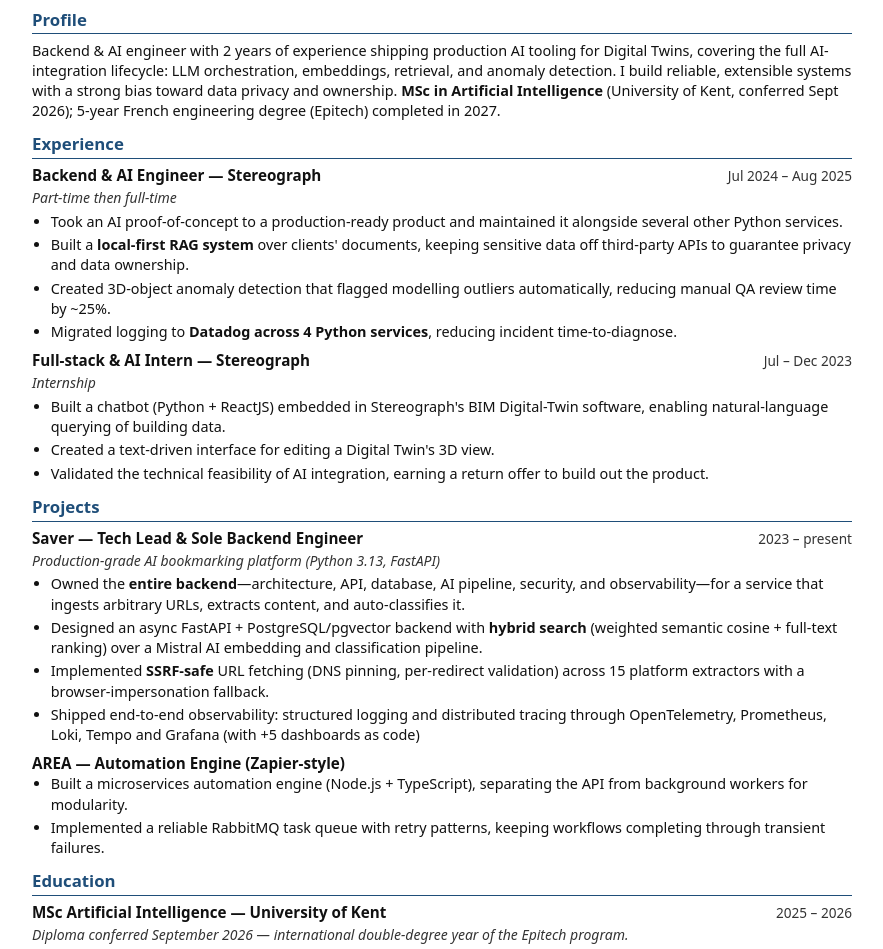
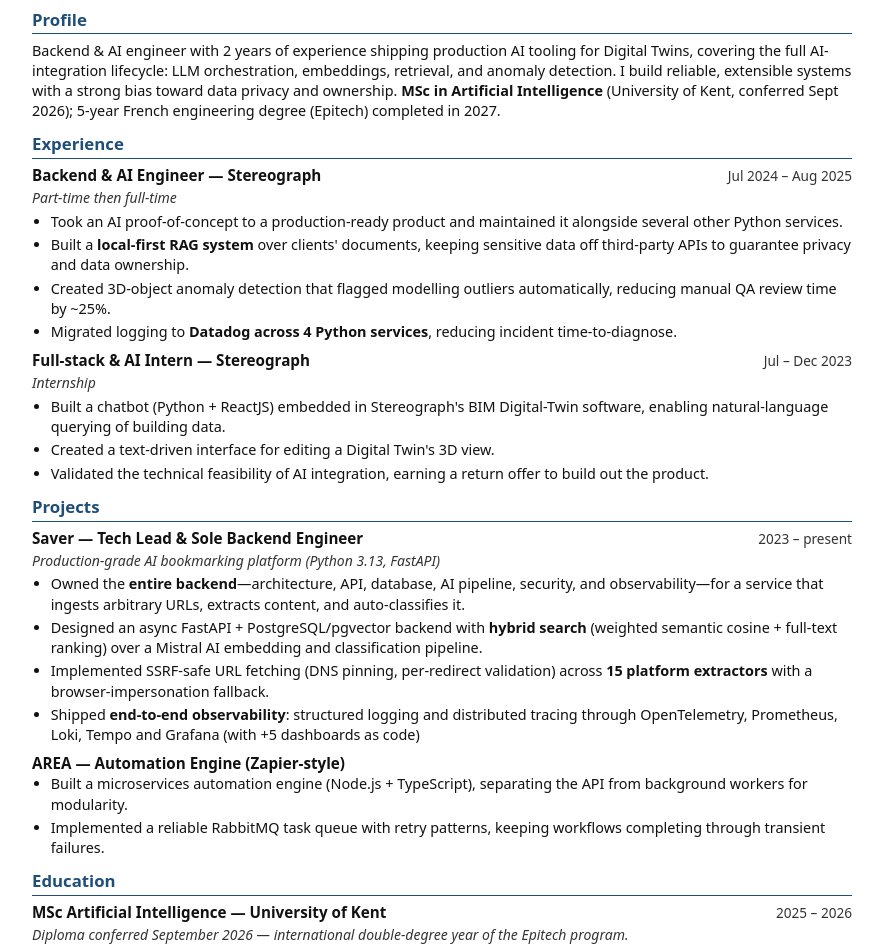
Before and after one commit to ElliotKetchup/CV, a plain HTML site: page index.html in a window 1280 px wide. Shown: the part 148-1097 px from the top of the page, without its empty margins (198-1081 px from the left). Drawn offline with Linux system fonts and the light colour scheme.

Commit message:
cv: better strong tags

```diff
--- a/index.html
+++ b/index.html
@@ -90,8 +90,8 @@
           <ul>
             <li>Owned the <strong>entire backend</strong>—architecture, API, database, AI pipeline, security, and observability—for a service that ingests arbitrary URLs, extracts content, and auto-classifies it.</li>
             <li>Designed an async FastAPI + PostgreSQL/pgvector backend with <strong>hybrid search</strong> (weighted semantic cosine + full-text ranking) over a Mistral AI embedding and classification pipeline.</li>
-            <li>Implemented <strong>SSRF-safe</strong> URL fetching (DNS pinning, per-redirect validation) across 15 platform extractors with a browser-impersonation fallback.</li>
-            <li>Shipped end-to-end observability: structured logging and distributed tracing through OpenTelemetry, Prometheus, Loki, Tempo and Grafana (with +5 dashboards as code)</li>
+            <li>Implemented SSRF-safe URL fetching (DNS pinning, per-redirect validation) across <strong>15 platform extractors</strong> with a browser-impersonation fallback.</li>
+            <li>Shipped <strong>end-to-end observability</strong>: structured logging and distributed tracing through OpenTelemetry, Prometheus, Loki, Tempo and Grafana (with +5 dashboards as code)</li>
           </ul>
         </div>
 
```
Also changed, not shown: fr.html (+2 -2 lines).
